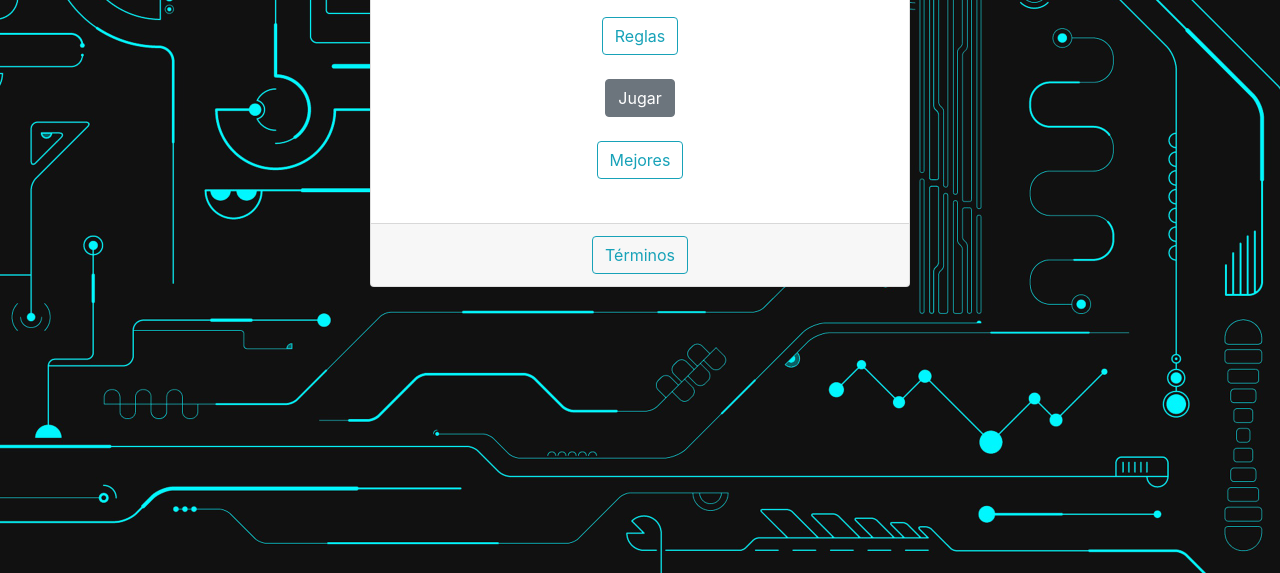
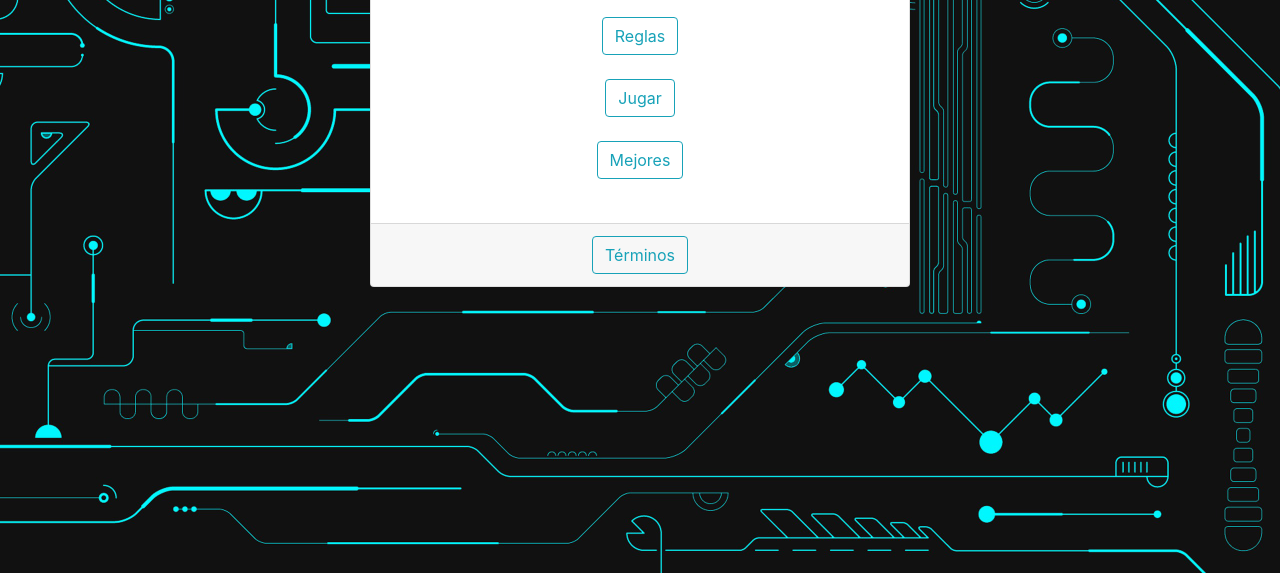
Before and after one commit to afcolindres/teoria, a website: page CDS-teoria/public/index.html in a window 1280 px wide. Shown: the part 227-800 px from the top of the page. Drawn offline with Linux system fonts and the light colour scheme.

Commit message:
otra ligera modificacion sobre el index.html

```diff
--- a/CDS-teoria/public/index.html
+++ b/CDS-teoria/public/index.html
@@ -31,7 +31,7 @@
                         <!---<h5 class="card-title">Special title treatment</h5>
                         <p class="card-text">With supporting text below as a natural lead-in to additional content.</p>
                         --><input type="button" class="btn btn-outline-info" value="Reglas" data-toggle="modal" data-target="#rules"><br><br>
-                        <a href="nivel1.html"><input type="button" class="btn btn-secondary" value="Jugar"></a><br><br>
+                        <a href="nivel1.html"><input type="button" class="btn btn-outline-info" value="Jugar"></a><br><br>
                         <input type="button" class="btn btn-outline-info" value="Mejores"><br><br>
                     </div>
                     <div class="card-footer text-muted">
```
